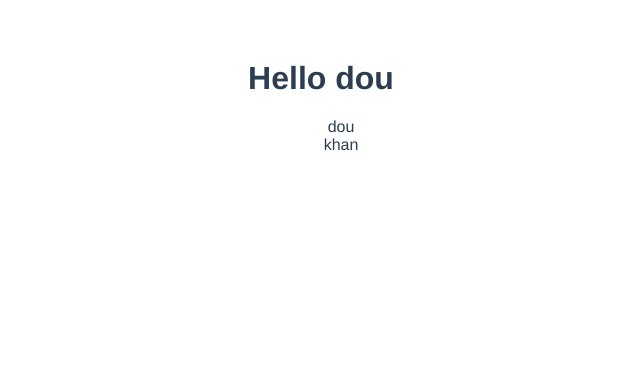
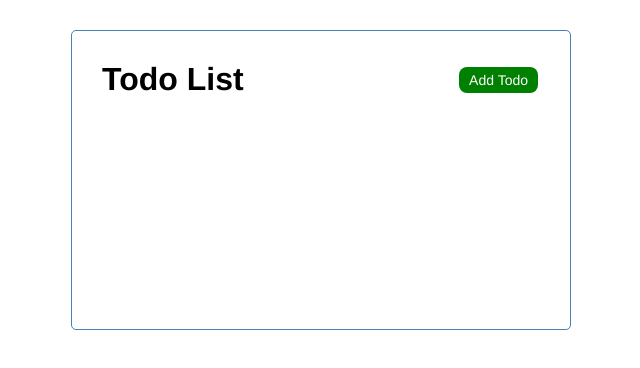
Before and after one commit to dogukyilmaz/vue-todo, a Vue app: page / in a window 1280 px wide. Shown: the top 368 px of the page, without its empty margins (319-959 px from the left). Built offline with nearby package versions, Linux system fonts and the light colour scheme.

Commit message:
change t

```diff
--- a/src/App.vue
+++ b/src/App.vue
@@ -1,28 +1,63 @@
 <template>
-  <Hello name="dou" />
-  <List />
+  <div class="container">
+    <Header title="Todo List" />
+  </div>
 </template>
 
 <script>
-import Hello from "./components/Hello";
-import List from "./components/List";
+import Header from "./components/Header";
 
 export default {
   name: "App",
   components: {
-    Hello,
-    List
+    Header
   }
 };
 </script>
 
 <style>
-#app {
+* {
+  padding: 0;
+  margin: 0;
+  box-sizing: border-box;
+}
+body {
   font-family: Avenir, Helvetica, Arial, sans-serif;
-  -webkit-font-smoothing: antialiased;
-  -moz-osx-font-smoothing: grayscale;
-  text-align: center;
-  color: #2c3e50;
-  margin-top: 60px;
 }
+.container {
+  max-width: 500px;
+  margin: 30px auto;
+  overflow: auto;
+  min-height: 300px;
+  border: 1px solid steelblue;
+  padding: 30px;
+  border-radius: 5px;
+}
+.btn {
+  display: inline-block;
+  background: #000;
+  color: #fff;
+  border: none;
+  padding: 5px 10px;
+  margin: 2px;
+  border-radius: 8px;
+  cursor: pointer;
+  text-decoration: none;
+  font-size: 14px;
+  font-family: inherit;
+  transition: all ease 100ms;
+}
+.btn:hover {
+  opacity: 0.8;
+}
+.btn:focus {
+  outline: none;
+}
+.btn:active {
+  transform: scale(0.95);
+}
+/* .btn-block {
+  display: block;
+  width: 100%;
+} */
 </style>
--- /dev/null
+++ b/src/components/Button.vue
@@ -0,0 +1,14 @@
+<template>
+  <button :style="{ background: color }" class="btn">{{ title }}</button>
+</template>
+
+<script>
+export default {
+  name: "Button",
+  props: {
+    title: String,
+    color: String
+  }
+};
+</script>
+<style></style>
--- /dev/null
+++ b/src/components/Header.vue
@@ -0,0 +1,33 @@
+<template>
+  <header>
+    <h1>{{ title }}</h1>
+    <Button title="Add Todo" color="green" />
+  </header>
+</template>
+
+<script>
+import Button from "./Button";
+
+export default {
+  name: "No name",
+  props: {
+    title: String
+    // title: {
+    //   type: String,
+    //   default: "No name"
+    // }
+  },
+  components: {
+    Button
+  }
+};
+</script>
+
+<style scoped>
+header {
+  display: flex;
+  justify-content: space-between;
+  align-items: center;
+  margin-bottom: 15px;
+}
+</style>
--- a/src/components/Hello.vue
+++ /dev/null
@@ -1,11 +0,0 @@
-<template>
-  <h1>Hello {{ name }}</h1>
-</template>
-
-<script>
-export default {
-  props: {
-    name: String
-  }
-};
-</script>
```
